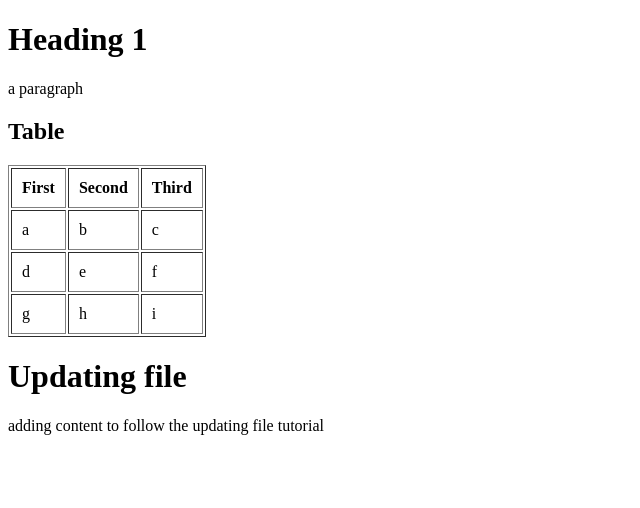
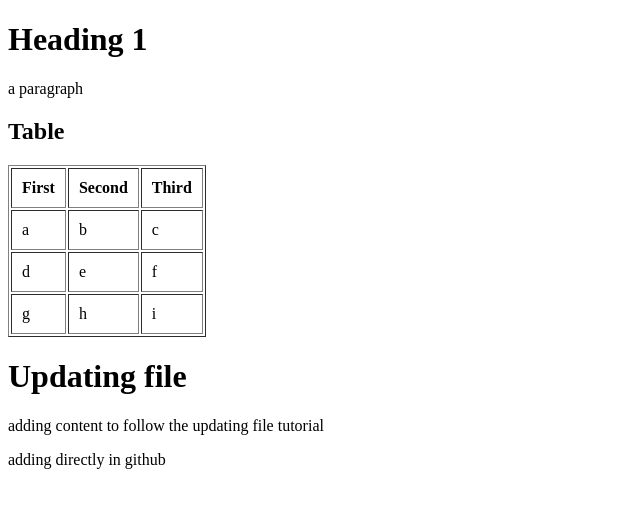
Before and after one commit to katie2747/FIT3179-test-publishing, a plain HTML site: page Week 4 tutorial/index.html in a window 1280 px wide. Shown: the whole page, without its empty margins (0-640 px from the left). Drawn offline with Linux system fonts and the light colour scheme.

Commit message:
Updated in github

```diff
--- a/Week 4 tutorial/index.html
+++ b/Week 4 tutorial/index.html
@@ -33,6 +33,7 @@
     </table>
     <h1>Updating file</h1>
     <p>adding content to follow the updating file tutorial</p>
+    <p>adding directly in github</p>
 
 </body>
 </html>
```
